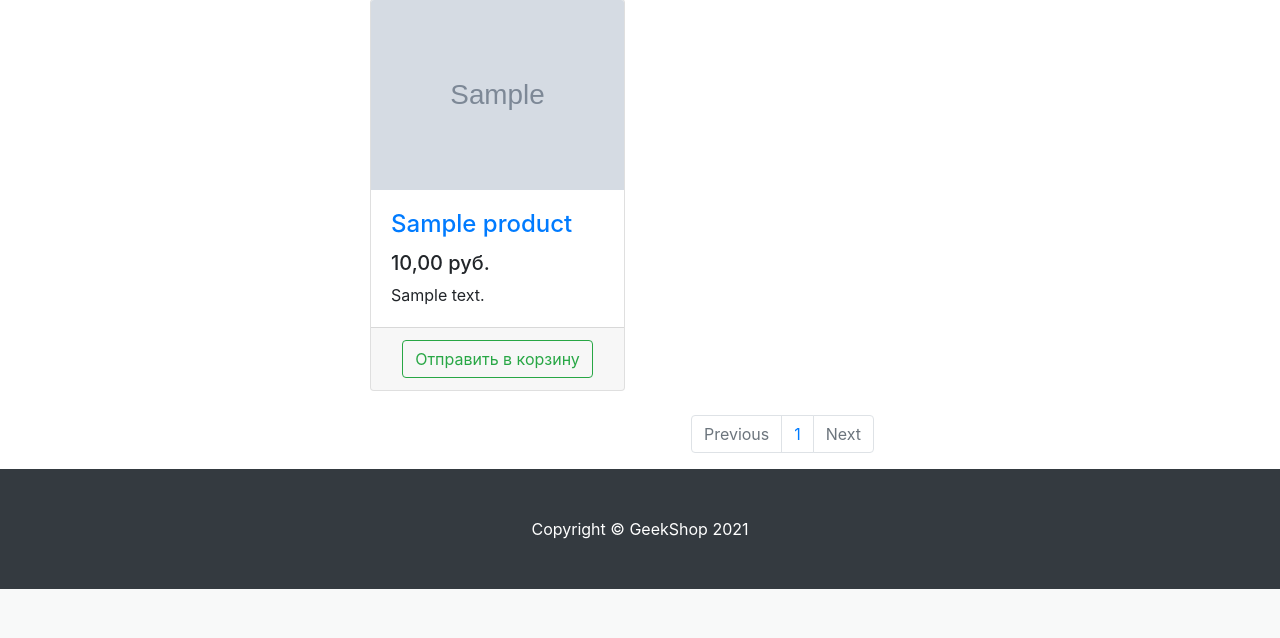
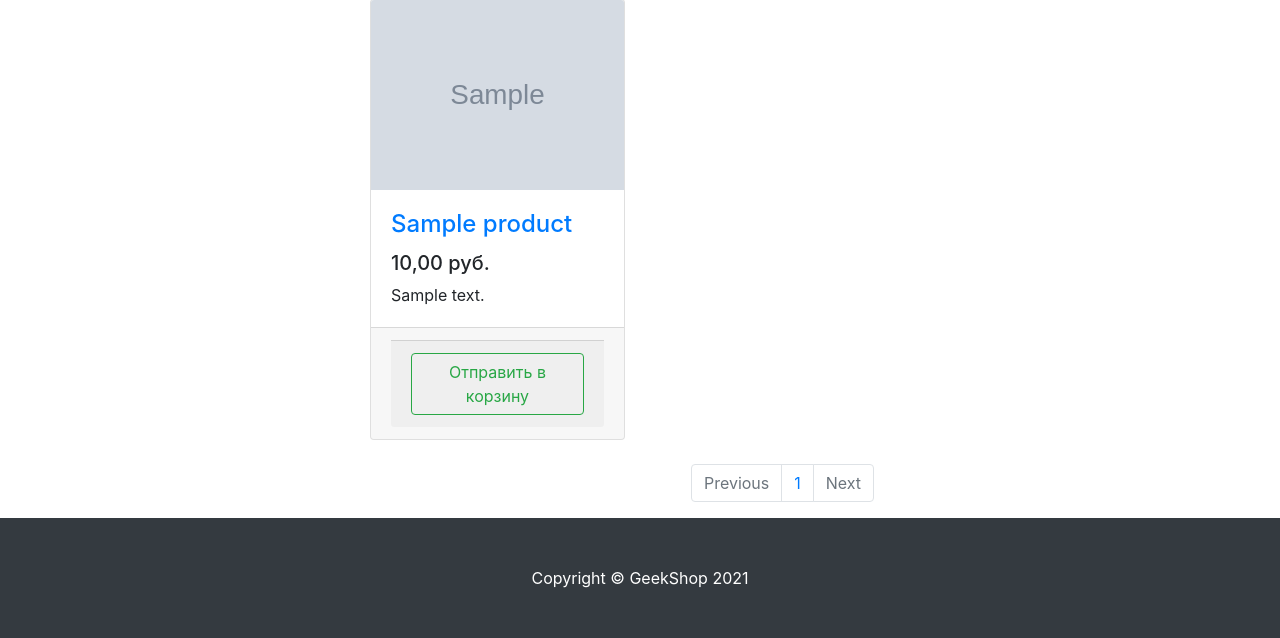
Before and after one commit to AntonZykov85/geek_shop, a Django app: page /products/ in a window 1280 px wide. Shown: the part 600-1238 px from the top of the page. Before the commit the page ends 1189 px from the top, so only its background shows below. Run offline with Django 4.2, Linux system fonts and the light colour scheme; tables that the repository leaves empty hold one stand-in row (values such as "Sample post"); grey boxes marked "Sample" are stand-in pictures; some libraries are stand-ins or nearby versions.

Commit message:
lesson_3_part_2_done

```diff
--- a/mainapp/templates/mainapp/includes/card.html
+++ b/mainapp/templates/mainapp/includes/card.html
@@ -16,9 +16,9 @@
                         <p class="card-text">{{ product.description }}</p>
                     </div>
                     <div class="card-footer text-center">
-                        <button type="button" class="btn btn-outline-success" value="{{ product.id  }}">
-                            Отправить в корзину
-                        </button>
+                                <div class="card-footer text-center">
+                                    <a href="{% url 'baskets:basket_add' product.id %}" class="btn btn-outline-success">Отправить в корзину</a>
+                                </div>
                     </div>
                 </div>
             </div>
```
